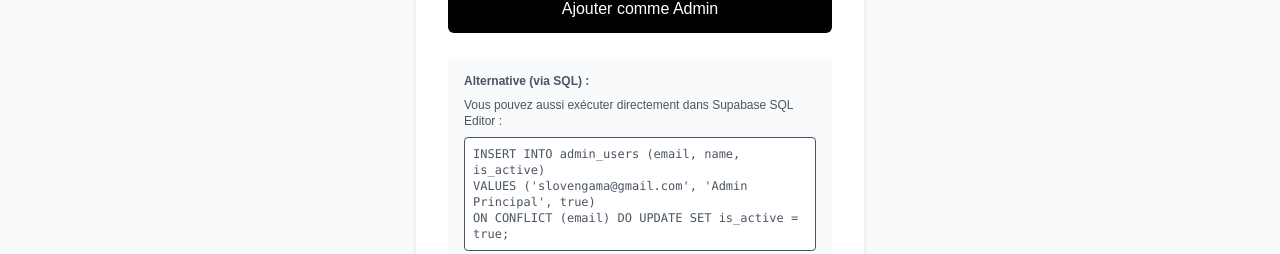
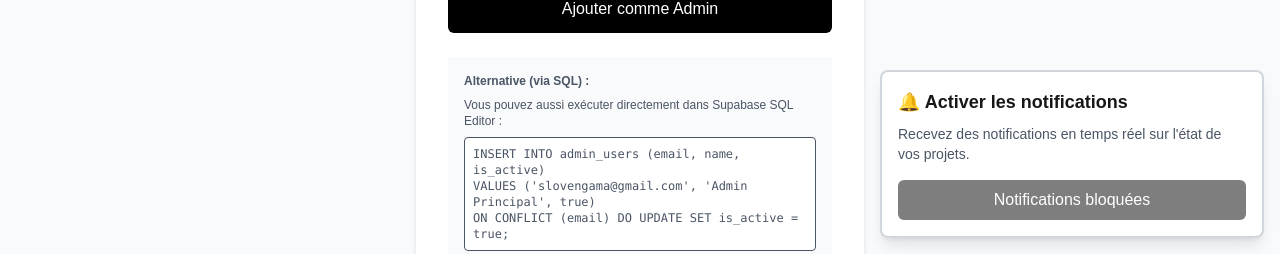
Before and after one commit to GCS2092/webstarter, a Next.js app: page /admin/add-admin in a window 1280 px wide. Shown: the part 546-800 px from the top of the page. Built offline with nearby package versions, Linux system fonts and the light colour scheme; no server answers.

Commit message:
feat: Ajout service worker Firebase pour notifications push

```diff
--- /dev/null
+++ b/public/firebase-messaging-sw.js
@@ -0,0 +1,77 @@
+// Service Worker pour Firebase Cloud Messaging
+// Ce fichier doit être dans le dossier public/ pour être accessible à la racine du site
+
+// Import des scripts Firebase nécessaires
+importScripts('https://www.gstatic.com/firebasejs/10.7.1/firebase-app-compat.js');
+importScripts('https://www.gstatic.com/firebasejs/10.7.1/firebase-messaging-compat.js');
+
+// Configuration Firebase (doit correspondre à celle du client)
+const firebaseConfig = {
+  apiKey: "AIzaSyDWmweYdJcJuw8BctcQOOvsCbiED3rmceI",
+  authDomain: "webstarter-288e8.firebaseapp.com",
+  projectId: "webstarter-288e8",
+  storageBucket: "webstarter-288e8.firebasestorage.app",
+  messagingSenderId: "908089529916",
+  appId: "1:908089529916:web:62d70f147169747ec25539"
+};
+
+// Initialiser Firebase dans le service worker
+firebase.initializeApp(firebaseConfig);
+
+// Récupérer l'instance de messaging
+const messaging = firebase.messaging();
+
+// Gérer les messages en arrière-plan (quand l'application est fermée ou en arrière-plan)
+messaging.onBackgroundMessage((payload) => {
+  console.log('[firebase-messaging-sw.js] Message reçu en arrière-plan:', payload);
+
+  const notificationTitle = payload.notification?.title || 'Nouvelle notification';
+  const notificationOptions = {
+    body: payload.notification?.body || 'Vous avez reçu un nouveau message',
+    icon: '/favicon.ico', // Vous pouvez changer cette icône
+    badge: '/favicon.ico',
+    data: payload.data || {},
+    requireInteraction: false,
+    silent: false,
+  };
+
+  // Afficher la notification
+  return self.registration.showNotification(notificationTitle, notificationOptions);
+});
+
+// Gérer les clics sur les notifications
+self.addEventListener('notificationclick', (event) => {
+  console.log('[firebase-messaging-sw.js] Notification cliquée:', event);
+
+  event.notification.close();
+
+  // Ouvrir ou se concentrer sur la fenêtre de l'application
+  event.waitUntil(
+    clients.matchAll({ type: 'window', includeUncontrolled: true }).then((clientList) => {
+      // Si une fenêtre est déjà ouverte, la mettre au premier plan
+      for (const client of clientList) {
+        if (client.url === '/' && 'focus' in client) {
+          return client.focus();
+        }
+      }
+      // Sinon, ouvrir une nouvelle fenêtre
+      if (clients.openWindow) {
+        // Vous pouvez personnaliser l'URL selon les données de la notification
+        const urlToOpen = event.notification.data?.url || '/';
+        return clients.openWindow(urlToOpen);
+      }
+    })
+  );
+});
+
+// Gérer l'installation du service worker
+self.addEventListener('install', (event) => {
+  console.log('[firebase-messaging-sw.js] Service Worker installé');
+  self.skipWaiting(); // Activer immédiatement le nouveau service worker
+});
+
+// Gérer l'activation du service worker
+self.addEventListener('activate', (event) => {
+  console.log('[firebase-messaging-sw.js] Service Worker activé');
+  event.waitUntil(clients.claim()); // Prendre le contrôle de toutes les pages
+});
--- a/src/app/layout.tsx
+++ b/src/app/layout.tsx
@@ -4,6 +4,8 @@ import "./globals.css";
 import Header from "@/components/layout/Header";
 import Footer from "@/components/layout/Footer";
 import { LocaleProvider } from "@/contexts/LocaleContext";
+import NotificationPermission from "@/components/NotificationPermission";
+import NotificationPermission from "@/components/NotificationPermission";
 
 const geistSans = Geist({
   variable: "--font-geist-sans",
@@ -27,6 +29,26 @@ export default function RootLayout({
 }>) {
   return (
     <html lang="fr">
+      <head>
+        {/* Enregistrer le service worker pour Firebase Cloud Messaging */}
+        <script
+          dangerouslySetInnerHTML={{
+            __html: `
+              if ('serviceWorker' in navigator) {
+                window.addEventListener('load', function() {
+                  navigator.serviceWorker.register('/firebase-messaging-sw.js')
+                    .then(function(registration) {
+                      console.log('Service Worker enregistré avec succès:', registration.scope);
+                    })
+                    .catch(function(error) {
+                      console.log('Erreur lors de l\'enregistrement du Service Worker:', error);
+                    });
+                });
+              }
+            `,
+          }}
+        />
+      </head>
       <body
         className={`${geistSans.variable} ${geistMono.variable} antialiased flex flex-col min-h-screen`}
       >
@@ -34,6 +56,7 @@ export default function RootLayout({
           <Header />
           <main className="flex-grow">{children}</main>
           <Footer />
+          <NotificationPermission />
         </LocaleProvider>
       </body>
     </html>
--- /dev/null
+++ b/src/components/NotificationPermission.tsx
@@ -0,0 +1,93 @@
+"use client";
+
+import { useState, useEffect } from "react";
+import { getFCMToken, onMessageListener } from "@/lib/firebase";
+
+/**
+ * Composant pour demander la permission de notification et gérer les notifications push
+ */
+export default function NotificationPermission() {
+  const [token, setToken] = useState<string | null>(null);
+  const [permission, setPermission] = useState<NotificationPermission>("default");
+  const [isRequesting, setIsRequesting] = useState(false);
+
+  useEffect(() => {
+    // Vérifier l'état actuel de la permission
+    if (typeof window !== "undefined" && "Notification" in window) {
+      setPermission(Notification.permission);
+    }
+
+    // Écouter les messages en temps réel (quand l'app est ouverte)
+    onMessageListener()
+      .then((payload) => {
+        console.log("Message reçu en temps réel:", payload);
+        // Vous pouvez afficher une notification personnalisée ici
+        if (payload?.notification) {
+          new Notification(payload.notification.title || "Nouvelle notification", {
+            body: payload.notification.body,
+            icon: "/favicon.ico",
+          });
+        }
+      })
+      .catch((err) => {
+        console.error("Erreur lors de l'écoute des messages:", err);
+      });
+  }, []);
+
+  const requestPermission = async () => {
+    setIsRequesting(true);
+    try {
+      // Demander la permission de notification
+      const permissionResult = await Notification.requestPermission();
+      setPermission(permissionResult);
+
+      if (permissionResult === "granted") {
+        // Obtenir le token FCM
+        const fcmToken = await getFCMToken();
+        setToken(fcmToken);
+
+        if (fcmToken) {
+          // Ici, vous pouvez envoyer le token à votre serveur pour le sauvegarder
+          console.log("Token FCM à sauvegarder:", fcmToken);
+          // Exemple: await fetch('/api/save-token', { method: 'POST', body: JSON.stringify({ token: fcmToken }) });
+        }
+      } else {
+        console.warn("Permission de notification refusée");
+      }
+    } catch (error) {
+      console.error("Erreur lors de la demande de permission:", error);
+    } finally {
+      setIsRequesting(false);
+    }
+  };
+
+  // Ne rien afficher si la permission est déjà accordée
+  if (permission === "granted") {
+    return null;
+  }
+
+  return (
+    <div className="fixed bottom-4 right-4 bg-white border-2 border-gray-300 rounded-lg shadow-lg p-4 max-w-sm z-50">
+      <h3 className="font-bold text-lg mb-2">🔔 Activer les notifications</h3>
+      <p className="text-sm text-gray-600 mb-4">
+        Recevez des notifications en temps réel sur l'état de vos projets.
+      </p>
+      <button
+        onClick={requestPermission}
+        disabled={isRequesting || permission === "denied"}
+        className="w-full bg-black text-white px-4 py-2 rounded-md font-medium hover:bg-gray-800 transition disabled:opacity-50 disabled:cursor-not-allowed"
+      >
+        {isRequesting
+          ? "Activation..."
+          : permission === "denied"
+          ? "Notifications bloquées"
+          : "Activer les notifications"}
+      </button>
+      {token && (
+        <p className="text-xs text-gray-500 mt-2">
+          ✅ Notifications activées
+        </p>
+      )}
+    </div>
+  );
+}
--- a/src/lib/firebase.ts
+++ b/src/lib/firebase.ts
@@ -25,13 +25,35 @@ export async function getFCMToken(): Promise<string | null> {
   if (typeof window === "undefined") return null;
 
   try {
+    // Vérifier que le service worker est enregistré
+    if ('serviceWorker' in navigator) {
+      const registration = await navigator.serviceWorker.ready;
+      console.log('Service Worker prêt:', registration);
+    }
+
     const messaging = getMessaging(app);
     const token = await getToken(messaging, {
-      vapidKey: process.env.NEXT_PUBLIC_FIREBASE_VAPID_KEY || "BDylwcUQcdOS1yGIqB8SqlDFrH4lTliAFD4SnorGq5mtlP_6Rlr30Yo98p_f9do9Jq48einPSPyR4rypcHY1BhE"
+      vapidKey: process.env.NEXT_PUBLIC_FIREBASE_VAPID_KEY || "BDylwcUQcdOS1yGIqB8SqlDFrH4lTliAFD4SnorGq5mtlP_6Rlr30Yo98p_f9do9Jq48einPSPyR4rypcHY1BhE",
+      serviceWorkerRegistration: await navigator.serviceWorker.ready
     });
+
+    if (token) {
+      console.log('Token FCM obtenu:', token);
+    } else {
+      console.log('Aucun token FCM disponible. Demandez la permission de notification.');
+    }
+
     return token;
-  } catch (error) {
+  } catch (error: any) {
     console.error("Erreur lors de la récupération du token FCM:", error);
+
+    // Gérer les erreurs courantes
+    if (error.code === 'messaging/permission-blocked') {
+      console.warn('Les notifications sont bloquées par l\'utilisateur');
+    } else if (error.code === 'messaging/registration-token-not-found') {
+      console.warn('Service Worker non trouvé. Vérifiez que firebase-messaging-sw.js est dans public/');
+    }
+
     return null;
   }
 }
```
